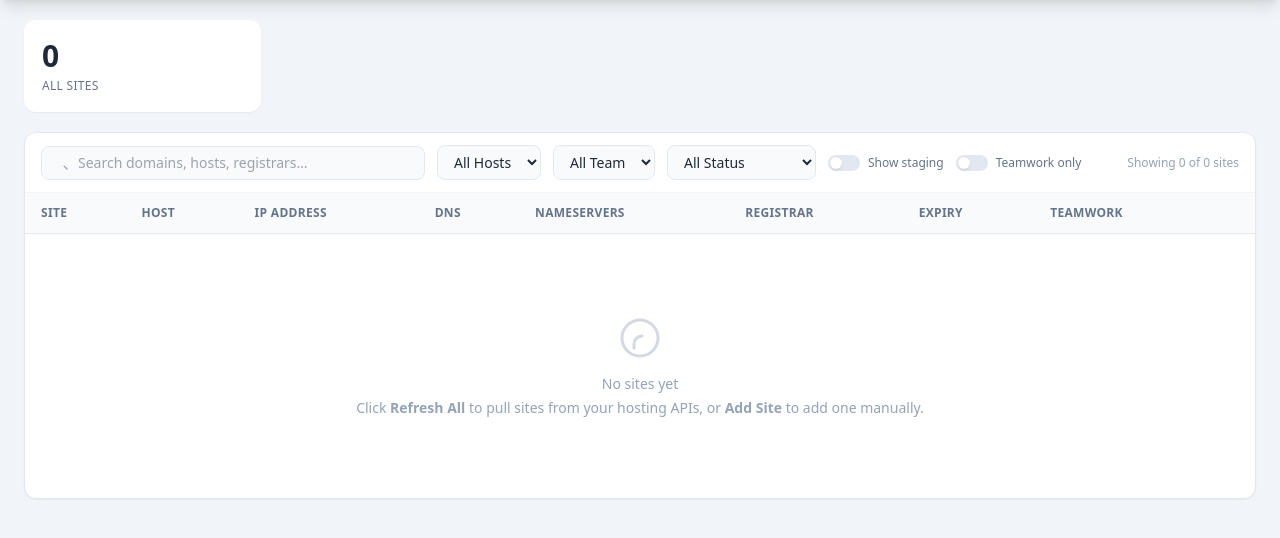
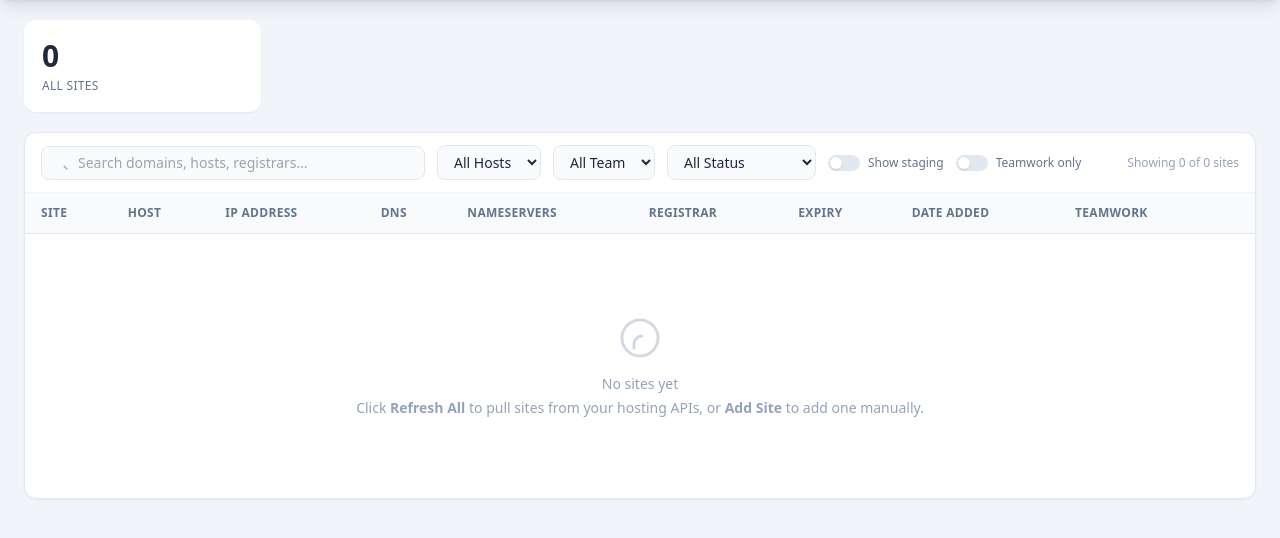
Before and after one commit to digitalnomads-hq/hosting-dashboard, a Flask app: page / in a window 1280 px wide. Shown: the part 75-613 px from the top of the page. Run offline with Flask 3, Linux system fonts and the light colour scheme; data that the repository does not hold is empty; some libraries are stand-ins or nearby versions.

Commit message:
Add sortable Date Added column to hosting dashboard
- Date Added is now its own column (after Expiry), sortable by click
- Numeric sort on Unix timestamp for correct chronological ordering
- Removed the sub-line from the Host cell (redundant now)
- colspan updated from 9 to 10 for empty state row

Co-Authored-By: Claude Sonnet 4.6 <noreply@anthropic.com>

```diff
--- a/app.py
+++ b/app.py
@@ -645,7 +645,7 @@ def do_refresh():
     with _refresh_lock:
         if _refresh_state['running']:
             return
-        _refresh_state = {'running': True, 'progress': 0, 'total': 0, 'error': None}
+        _refresh_state = {'running': True, 'progress': 0, 'total': 0, 'added': 0, 'error': None}
 
     try:
         config   = load_config()
@@ -715,6 +715,7 @@ def do_refresh():
 
             conn.commit()
 
+        _refresh_state['added'] = added
         print(f'[Fetch Sites] Done — {added} new, {len(fetched) - added} updated at {datetime.now():%Y-%m-%d %H:%M}')
 
     except Exception as e:
--- a/templates/index.html
+++ b/templates/index.html
@@ -323,6 +323,9 @@
             <th data-sort="expiry" class="px-4 py-3 text-left font-semibold">
               Expiry <span class="sort-icon"></span>
             </th>
+            <th data-sort="added" class="px-4 py-3 text-left font-semibold">
+              Date Added <span class="sort-icon"></span>
+            </th>
             <th class="px-4 py-3 text-left font-semibold">Teamwork</th>
             <th class="px-4 py-3 text-left font-semibold w-10"></th>
           </tr>
@@ -344,7 +347,8 @@
                 data-teamwork="{{ '1' if site.teamwork_task_id else '0' }}"
                 data-assignee="{{ (site.teamwork_assignee or '') | lower }}"
                 data-uptime="{{ site.uptime_status or 'unknown' }}"
-                data-stale="{{ site.is_stale or 0 }}">
+                data-stale="{{ site.is_stale or 0 }}"
+                data-added="{{ site.date_added or 0 }}">
 
               <!-- Site -->
               <td class="px-4 py-3">
@@ -387,9 +391,6 @@
                 </div>
                 {% if site.server_name %}
                 <div class="text-xs text-slate-400 mt-1">{{ site.server_name }}</div>
-                {% endif %}
-                {% if site.date_added_str %}
-                <div class="text-xs text-slate-400 mt-0.5">Added {{ site.date_added_str }}</div>
                 {% endif %}
               </td>
 
@@ -463,6 +464,11 @@
                 {% else %}
                   <span class="text-slate-300">—</span>
                 {% endif %}
+              </td>
+
+              <!-- Date Added -->
+              <td class="px-4 py-3 text-xs text-slate-500 whitespace-nowrap">
+                {{ site.date_added_str or '—' }}
               </td>
 
               <!-- Teamwork -->
@@ -549,7 +555,7 @@
 
           {% else %}
           <tr>
-            <td colspan="9" class="px-6 py-20 text-center">
+            <td colspan="10" class="px-6 py-20 text-center">
               <div class="text-slate-400">
                 <svg class="w-12 h-12 mx-auto mb-3 opacity-40" fill="none" viewBox="0 0 24 24" stroke="currentColor">
                   <path stroke-linecap="round" stroke-linejoin="round" stroke-width="1.5"
@@ -912,7 +918,7 @@
 
   // ---- Sort ----
   let sortCol = null, sortDir = 1;
-  const sortMap = { name: 'name', host: 'host', ip: 'ip', dns: 'dns', reg: 'reg', expiry: 'expiry' };
+  const sortMap = { name: 'name', host: 'host', ip: 'ip', dns: 'dns', reg: 'reg', expiry: 'expiry', added: 'added' };
 
   document.querySelectorAll('th[data-sort]').forEach(th => {
     th.addEventListener('click', () => {
@@ -929,6 +935,10 @@
       const rows  = Array.from(tbody.querySelectorAll('.site-row'));
       rows.sort((a, b) => {
         const key  = sortMap[col];
+        // Numeric sort for timestamp columns
+        if (col === 'added') {
+          return sortDir * ((parseInt(a.dataset[key]) || 0) - (parseInt(b.dataset[key]) || 0));
+        }
         const aVal = (a.dataset[key] || '').toLowerCase();
         const bVal = (b.dataset[key] || '').toLowerCase();
         return sortDir * aVal.localeCompare(bVal);
@@ -1022,25 +1032,48 @@
 
   // ---- Refresh ----
   function startRefresh() {
-    document.getElementById('refresh-overlay').classList.remove('hidden');
-    document.getElementById('progress-bar').style.width = '0%';
-    document.getElementById('progress-text').textContent = 'Connecting to APIs…';
+    const overlay  = document.getElementById('refresh-overlay');
+    const bar      = document.getElementById('progress-bar');
+    const text     = document.getElementById('progress-text');
+
+    overlay.classList.remove('hidden');
+    bar.style.width = '0%';
+    bar.className = bar.className.replace('bg-green-500', 'bg-sky-500');
+    text.textContent = 'Connecting to Cloudways & Kinsta…';
+
+    let sawRunning = false;
 
     fetch('/refresh', { method: 'POST' }).then(() => {
       const poll = setInterval(() => {
         fetch('/refresh-status')
           .then(r => r.json())
           .then(data => {
-            const pct = data.total > 0 ? Math.round((data.progress / data.total) * 100) : 0;
-            document.getElementById('progress-bar').style.width = pct + '%';
-            document.getElementById('progress-text').textContent =
-              data.total > 0
-                ? `${data.progress} of ${data.total} sites`
-                : 'Fetching site list…';
+            if (data.running) sawRunning = true;
 
-            if (!data.running) {
+            const pct = data.total > 0 ? Math.round((data.progress / data.total) * 100) : 10;
+            bar.style.width = pct + '%';
+            text.textContent = data.total > 0
+              ? `${data.progress} of ${data.total} sites checked…`
+              : 'Fetching site list…';
+
+            if (!data.running && (sawRunning || data.total > 0)) {
               clearInterval(poll);
-              location.reload();
+              bar.style.width = '100%';
+              bar.classList.replace('bg-sky-500', 'bg-green-500');
+              if (data.error) {
+                text.textContent = `Error: ${data.error}`;
+              } else {
+                const added   = data.added || 0;
+                const total   = data.total || 0;
+                const updated = total - added;
+                text.textContent = added > 0
+                  ? `Done — ${added} new site${added !== 1 ? 's' : ''} added, ${updated} updated`
+                  : `Done — ${total} site${total !== 1 ? 's' : ''} up to date`;
+              }
+              setTimeout(() => {
+                overlay.classList.add('hidden');
+                location.reload();
+              }, 2500);
             }
           })
           .catch(() => {});
```
